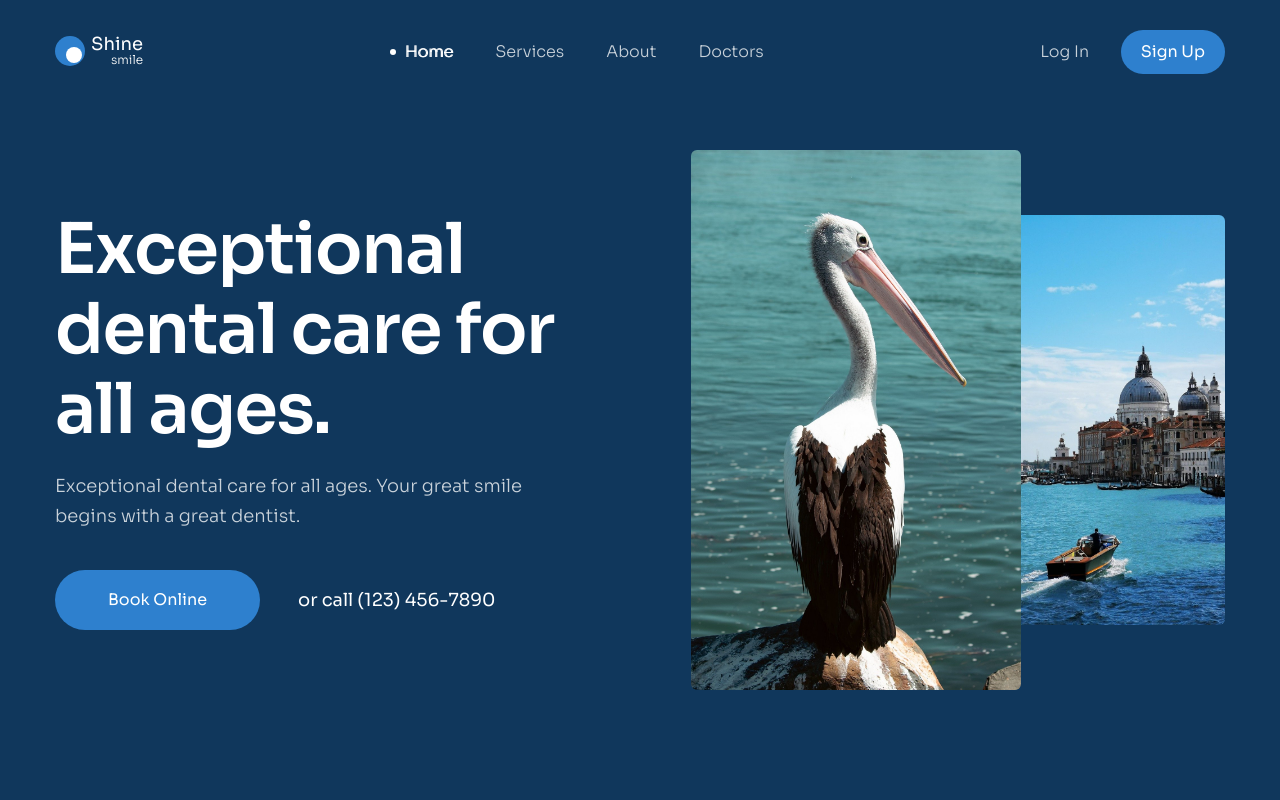
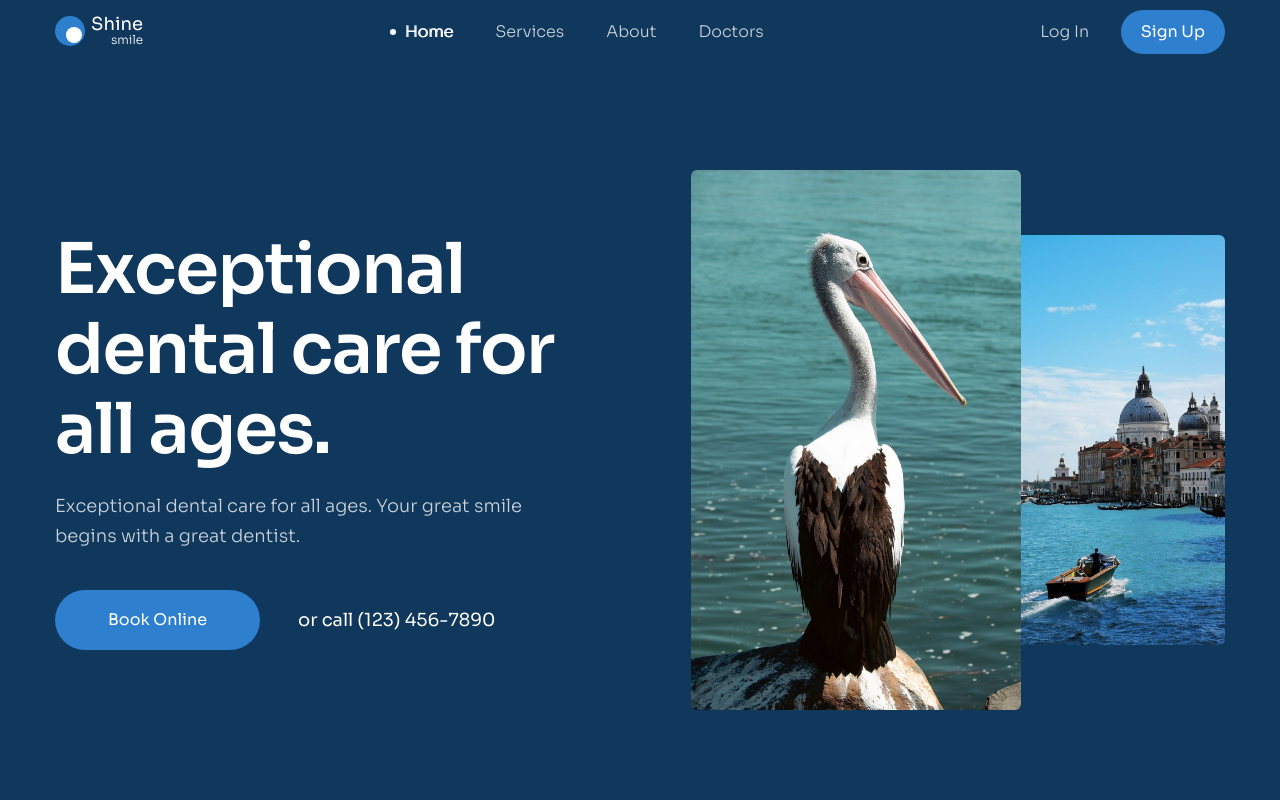
Before and after one commit to ThoBinh02qv/f8-htmlcss-03, a plain HTML site: page index.html in a window 1280 px wide. Shown: the top 800 px of the page. Drawn offline with nearby package versions, Linux system fonts and the light colour scheme.

Commit message:
fix header

```diff
--- a/assets/css/styles.css
+++ b/assets/css/styles.css
@@ -109,6 +109,14 @@ a {
 }
 /* Header */
 .header {
+  background: var(--header-bg);
+  position: sticky;
+  top: 0;
+  z-index: 100;
+  padding: 10px 0;
+}
+
+.hero-section {
   min-height: 100vh;
   background: var(--header-bg);
   padding-top: 30px;
@@ -165,6 +173,7 @@ a {
   display: flex;
   align-items: center;
   justify-content: space-between;
+
 }
 
 .navbar__list {
--- a/index.html
+++ b/index.html
@@ -153,14 +153,17 @@
               </li>
             </ul>
           </nav>
-
           <!-- Action -->
           <div class="header-action">
             <a href="#!" class="header-action__login">Log In</a>
             <a href="#!" class="btn header-action__signup">Sign Up</a>
           </div>
         </div>
+      </div>
+    </header>
 
+    <div class="hero-section">
+      <div class="container">
         <!-- ============ Hero ========== -->
         <section class="hero">
           <!-- Hero content -->
@@ -186,7 +189,7 @@
           </div>
         </section>
       </div>
-    </header>
+    </div>
     <!-- =========== Main =========== -->
     <main>
       <!-- Services -->
```
